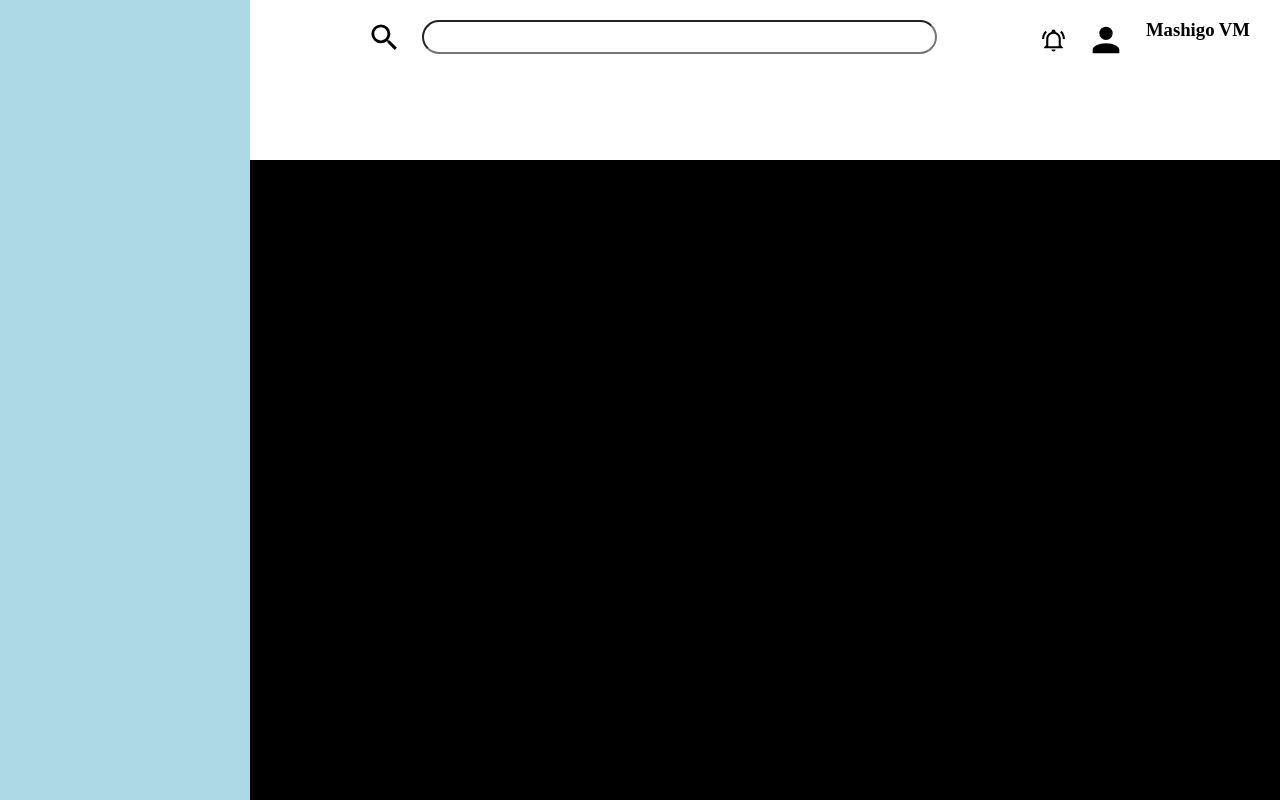
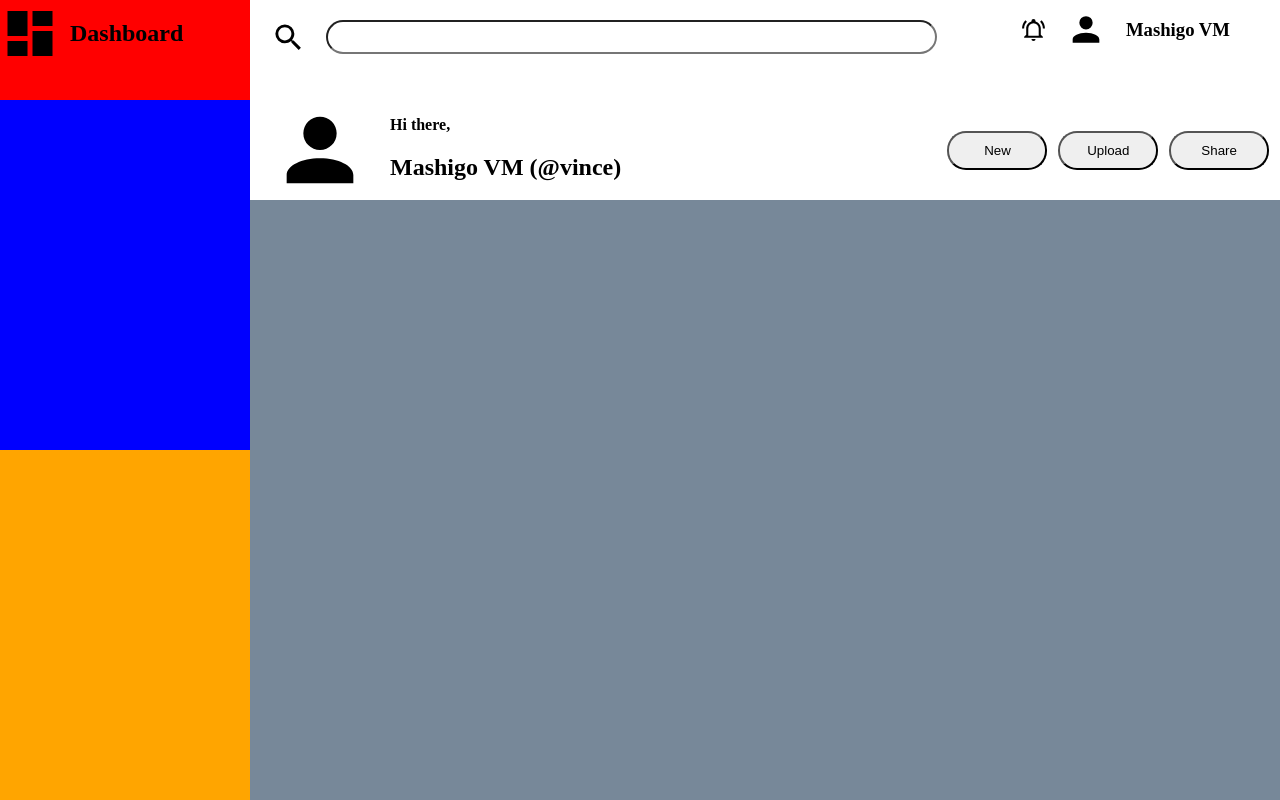
Before and after one commit to mashigovincent01/TheOrdinProject_02_AdminDashboard, a plain HTML site: page index.html in a window 1280 px wide. Drawn offline with Linux system fonts and the light colour scheme.

Commit message:
added svgs and updated the sidebar

```diff
--- a/index.html
+++ b/index.html
@@ -9,9 +9,21 @@
 <body>
     <main>
         <div class="sidebar">
+            <div style="background-color: red;">
+                <div class="icon-label">
+                    <object data="images/dashboard.svg" width="60" type=""></object>
+                    <h2>Dashboard</h2>
+                </div>
+            </div>
+            <div style="background-color: blue;">
 
             </div>
+            <div style="background-color: orange;">
+
+            </div>
+        </div>
         <div class="header">
+            <div class="header-top">
                 <div class="left">
                     <div id="search-icon"><object data="images/search.svg" type="image/svg+xml" height="35"></object></div>
                     <input  type="text" name="serach" id="search" style="text-align: center;">
@@ -21,7 +33,21 @@
                     <object data="images/admin.svg" type="image/svg+xml" width="40" ></object>
                     <h3>Mashigo VM</h3>
                 </div>
-
+            </div>
+            <div class="header-bottom">
+                <div class="bottom-left">
+                    <object data="images/admin.svg" type="image/svg+xml" width="100" ></object>
+                    <p>Hi there,</p>
+                    <h2>Mashigo VM (@vince)</h2>
+                </div>
+                <div>
+                    <div class="buttons">
+                        <button>New</button>
+                        <button>Upload</button>
+                        <button>Share</button>
+                    </div>
+                </div>
+            </div>
 
         </div>
         <div class="main">
--- a/styles.css
+++ b/styles.css
@@ -9,19 +9,48 @@ body{
     padding: 0;
     min-width: 1200px;
 }
-
+.bottom-left object{
+    float: left;
+    margin-right: 20px;
+}
+.bottom-left{
+    font-weight: bold;
+    padding-left: 20px;
+}
 .header{
     /* grid-area: header; */
     grid-area: 1/2/2/3;
     display: grid;
+    grid-template-rows: 100px 100px;
+
+    background-color: white;
+
+}
+.buttons button{
+    border-radius: 19px;
+    padding: 10px 10px;
+    width: 100px;
+}
+
+.buttons{
+    display: flex;
+    align-items: center;
+    height: 100%;
+    justify-content: space-evenly;
+}
+.header-bottom{
+    display: grid;
+    grid-template-columns: 2fr 1fr;;
+}
+.header-top{
+    display: grid;
     grid-template: 1fr 1fr / 2fr 1fr;
-    background-color: white;
 }
 
 .main{
     grid-area: 2/2/3/3;
     /* grid-area: main; */
-    background-color: black;
+    background-color: lightslategray;
 }
 /* website to get icons */
 /* https://pictogrammers.com/library/mdi/ */
@@ -49,18 +78,24 @@ main{
 .left{
     padding-top: 20px;
     display: grid;
-    grid-template-columns: 1fr 3fr;
+    grid-template-columns: 1fr 8fr;
     grid-template-rows: 20px;
 }
 .right{
     justify-content: flex-end;
-    padding-right: 30px;
+    padding-right: 50px;
     display: flex;
     /* justify-content: center; */
     gap: 20px;
 }
+.icon-label{
+    display: flex;
+    gap: 10px;
+}
 .sidebar{
     grid-area: 1/1/3/2;
     /* grid-area: sidebar; */
+    display: grid;
+    grid-template-rows: 100px 1fr 1fr;
     background-color: lightblue;
 }
```
Also changed, not shown: images/card.svg (added), images/clock.svg (added), images/dashboard.svg (added), images/files.svg (added), images/help.svg (added), images/home.svg (added), images/message.svg (added), images/people.svg (added), images/settings.svg (added), images/shield-check.svg (added). Lines whose indentation alone changed are shown as unchanged.
